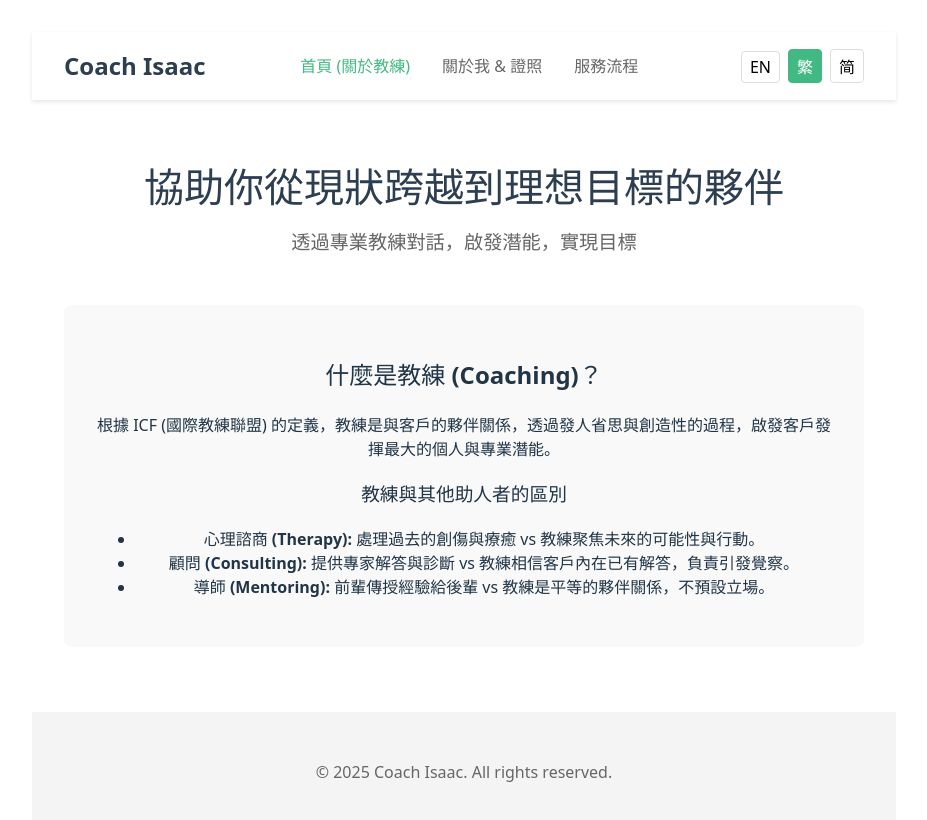
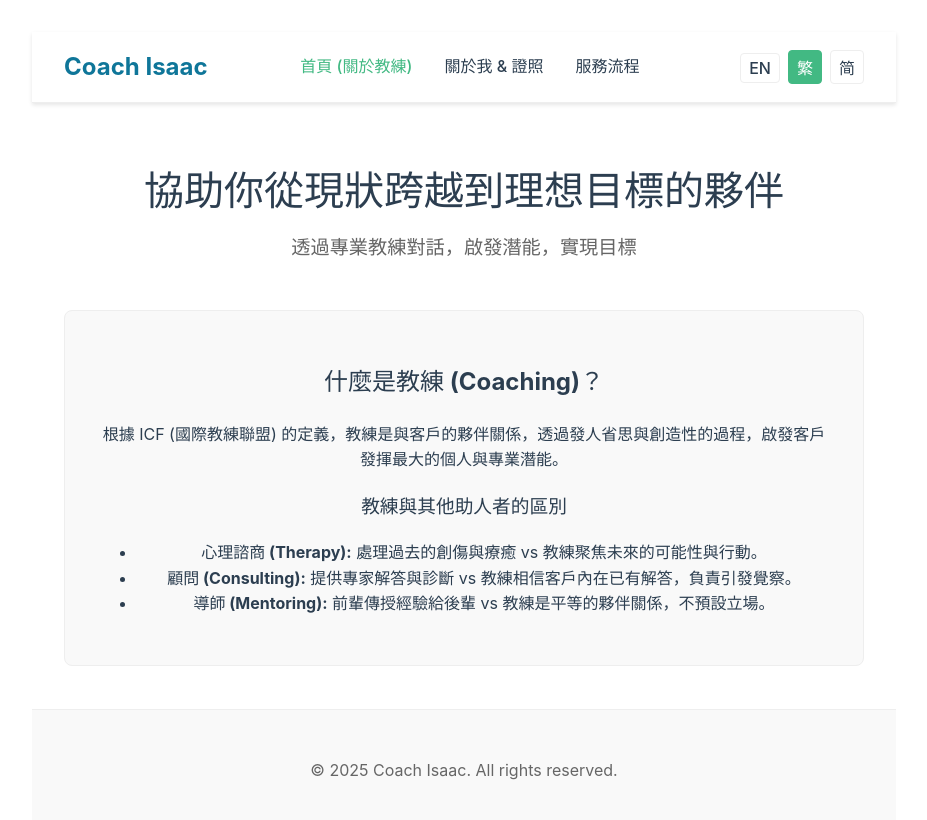
Before and after one commit to Coach-Isaac/Coach-Isaac.github.io, a Vue app: page / in a window 1280 px wide. Shown: the top 820 px of the page, without its empty margins (176-1103 px from the left). Built offline with nearby package versions, Linux system fonts and the light colour scheme.

Commit message:
Fix dark mode color contrast issues by implementing CSS variables

```diff
--- a/src/App.vue
+++ b/src/App.vue
@@ -33,7 +33,8 @@ main {
 footer {
   text-align: center;
   padding: 2rem;
-  background-color: #f4f4f4;
-  color: #666;
+  background-color: var(--bg-card);
+  color: var(--text-muted);
+  border-top: 1px solid var(--border-color);
 }
 </style>
--- a/src/components/NavBar.vue
+++ b/src/components/NavBar.vue
@@ -33,21 +33,22 @@ const changeLanguage = (lang) => {
   justify-content: space-between;
   align-items: center;
   padding: 1rem 2rem;
-  background-color: #fff;
+  background-color: var(--bg-color);
   box-shadow: 0 2px 4px rgba(0,0,0,0.1);
+  border-bottom: 1px solid var(--border-color);
 }
 
 .nav-brand a {
   font-size: 1.5rem;
   font-weight: bold;
-  color: #2c3e50;
+  color: var(--color-primary);
   text-decoration: none;
 }
 
 .nav-links a {
   margin: 0 1rem;
   text-decoration: none;
-  color: #666;
+  color: var(--text-main);
   font-weight: 500;
 }
 
@@ -56,17 +57,18 @@ const changeLanguage = (lang) => {
 }
 
 .lang-switch button {
-  background: none;
-  border: 1px solid #ddd;
+  background: transparent;
+  border: 1px solid var(--border-color);
   padding: 0.25rem 0.5rem;
   margin-left: 0.5rem;
   cursor: pointer;
   border-radius: 4px;
+  color: var(--text-main);
 }
 
 .lang-switch button.active {
-  background-color: #42b983;
+  background-color: var(--color-secondary);
   color: white;
-  border-color: #42b983;
+  border-color: var(--color-secondary);
 }
 </style>
--- a/src/style.css
+++ b/src/style.css
@@ -1,16 +1,38 @@
 :root {
-  font-family: system-ui, Avenir, Helvetica, Arial, sans-serif;
-  line-height: 1.5;
+  font-family: 'Inter', system-ui, Avenir, Helvetica, Arial, sans-serif;
+  line-height: 1.6;
   font-weight: 400;
 
+  /* Color Palette - Coaching Theme */
+  --color-primary: #0f7699; /* Deep Teal */
+  --color-secondary: #42b983; /* Vue Green accent */
+
+  /* Light Mode Defaults */
+  --bg-color: #ffffff;
+  --text-main: #2c3e50;
+  --text-muted: #666666;
+  --bg-card: #f9f9f9;
+  --border-color: #eeeeee;
+
   color-scheme: light dark;
-  color: rgba(255, 255, 255, 0.87);
-  background-color: #242424;
+  color: var(--text-main);
+  background-color: var(--bg-color);
 
   font-synthesis: none;
   text-rendering: optimizeLegibility;
   -webkit-font-smoothing: antialiased;
   -moz-osx-font-smoothing: grayscale;
+}
+
+@media (prefers-color-scheme: dark) {
+  :root {
+    --color-primary: #4db3ce; /* Lighter Teal for dark mode */
+    --bg-color: #1a1a1a;
+    --text-main: #e0e0e0;
+    --text-muted: #aaaaaa;
+    --bg-card: #2a2a2a;
+    --border-color: #444444;
+  }
 }
 
 a {
@@ -42,9 +64,11 @@ button {
   font-size: 1em;
   font-weight: 500;
   font-family: inherit;
-  background-color: #1a1a1a;
+  background-color: var(--bg-card);
+  color: var(--text-main);
+  border: 1px solid var(--border-color);
   cursor: pointer;
-  transition: border-color 0.25s;
+  transition: all 0.25s;
 }
 button:hover {
   border-color: #646cff;
@@ -66,14 +90,8 @@ button:focus-visible {
 }
 
 @media (prefers-color-scheme: light) {
-  :root {
-    color: #213547;
-    background-color: #ffffff;
-  }
-  a:hover {
-    color: #747bff;
-  }
+  /* Clean up default Vite overrides */
   button {
-    background-color: #f9f9f9;
+    background-color: var(--bg-card);
   }
 }
--- a/src/views/HomeView.vue
+++ b/src/views/HomeView.vue
@@ -38,16 +38,18 @@ const { t } = useI18n()
 }
 .hero h1 {
   font-size: 2.5rem;
-  color: #2c3e50;
+  color: var(--text-main);
   margin-bottom: 1rem;
 }
 .subtitle {
   font-size: 1.2rem;
-  color: #666;
+  color: var(--text-muted);
 }
 .what-is-coaching {
-  background: #f9f9f9;
+  background: var(--bg-card);
   padding: 2rem;
   border-radius: 8px;
+  color: var(--text-main);
+  border: 1px solid var(--border-color);
 }
 </style>
```
